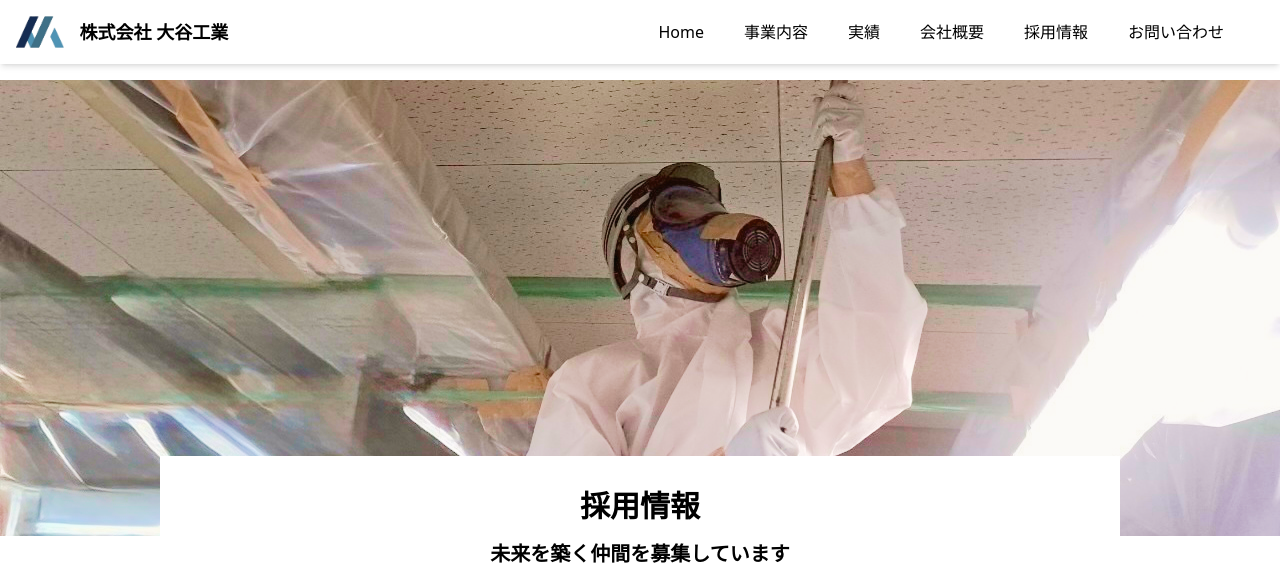
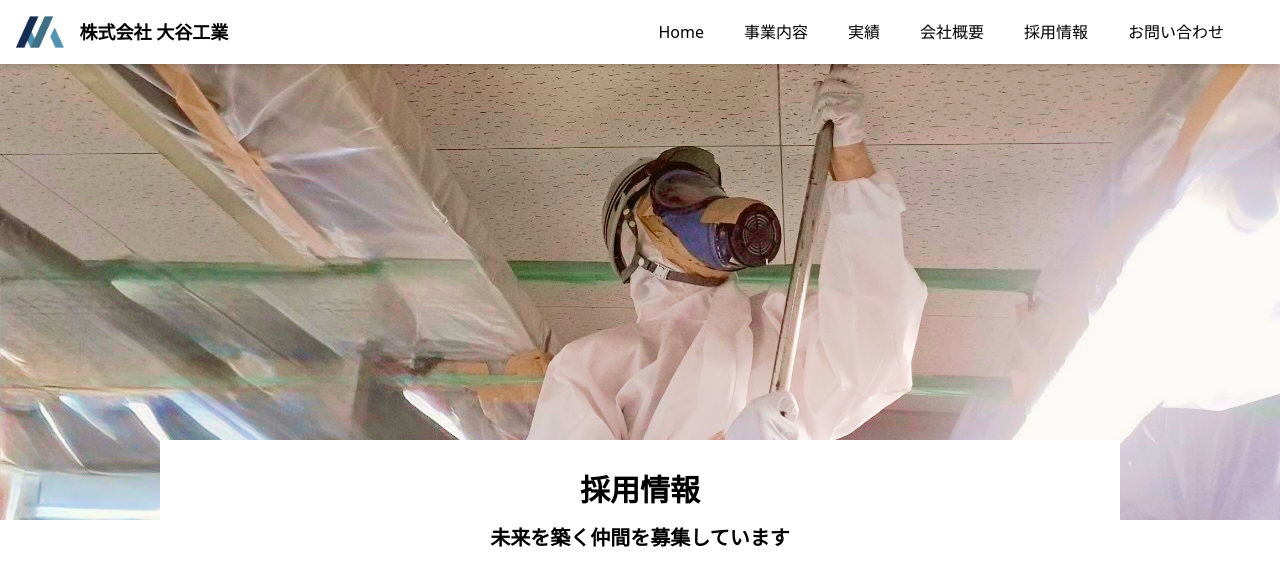
Before and after one commit to teppei1994667/OtaniKogyo_HP, a Next.js app: page /RecruitmentInformation in a window 1280 px wide. Shown: the top 578 px of the page. Built offline with nearby package versions, Linux system fonts and the light colour scheme.

Commit message:
RecruitmentInformation: 軽微な修正

```diff
--- a/src/app/RecruitmentInformation/page.tsx
+++ b/src/app/RecruitmentInformation/page.tsx
@@ -5,7 +5,7 @@ import { JobInformation } from "./component/JobInformation";
 export default function RecruitmentInformation() {
   return (
     <>
-      <div className="w-full mt-20">
+      <div className="w-full mt-16">
         <Image
           src="/recruitment_infomation_top.png"
           alt="our service"
```
